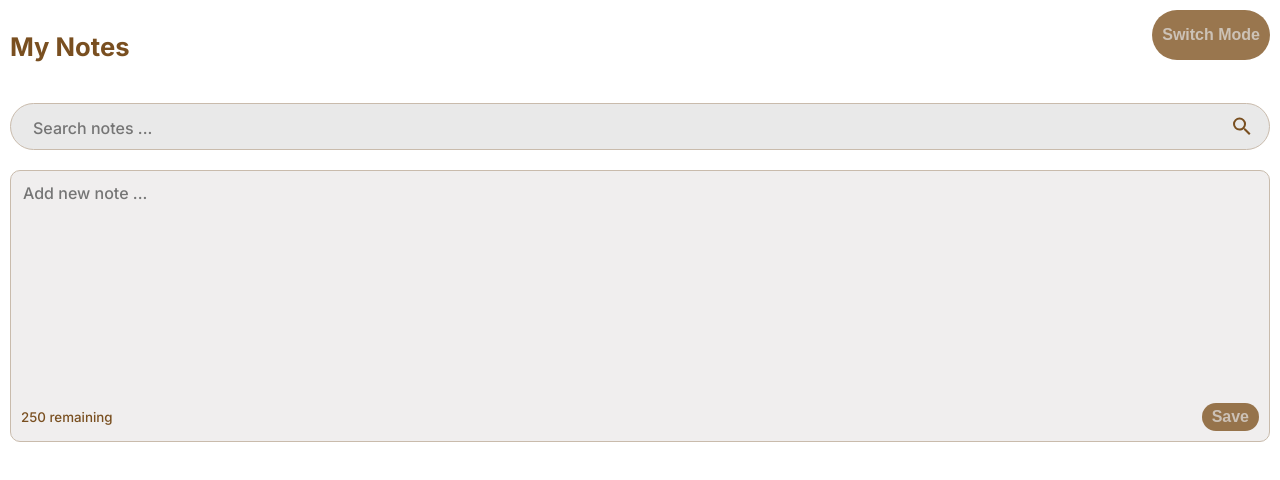
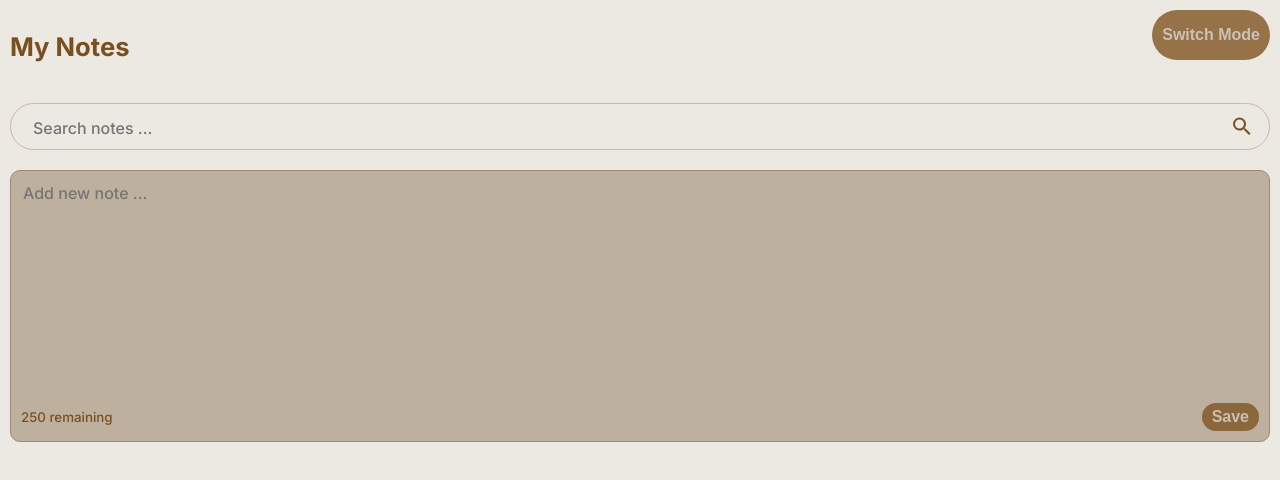
Before and after one commit to Jalal-Elhajouji/react-notes-app, a React (Vite) app: page / in a window 1280 px wide. Shown: the top 480 px of the page. Built offline with nearby package versions, Linux system fonts and the light colour scheme.

Commit message:
Update background colors in index.css

```diff
--- a/src/index.css
+++ b/src/index.css
@@ -4,17 +4,18 @@
 body{
     font-family: 'Inter', sans-serif;
     margin: 0;
+    background-color: #ECE8E2;
 }
 
 /*///////////////////// Note style */
 
 .note{
-    background-color: #F0F5FE;
+    background-color: #66c2b347;
     margin: 10px;
     padding: 10px;
     min-height: 250px;
     min-width: 250px;
-    border: 1.5px solid #BED6FD;
+    border: 1.5px solid #56b3abdd;
     border-radius: 10px;
     display: flex;
     flex-direction: column;
@@ -34,8 +35,8 @@ body{
      grid-template-columns: repeat(auto-fit, minmax(280px, 1fr));
 }
 .note.add{
-    background-color: #e8e5e5a7;
-    border: 1.5px solid #c9bbac;
+    background-color: #69492159;
+    border: 1.5px solid #9f8a73;
     color: #794f20;
 }
 textarea{
@@ -82,7 +83,7 @@ textarea{
 
 /*///////////////////// Search */
 .search{
-    background-color: #e9e9e9;
+    background-color: #ECE8E2;
     display: flex;
     margin: 10px;
     padding: 10px;
@@ -139,14 +140,14 @@ textarea{
 }
 
 .dark-mode .note{
-    background-color: #1d2023;
-    border: 1.5px solid #647897;
+    background-color: #283f43bd;
+    border: 1.5px solid #64789785;
     color: #e8e5e5;
 }
 
 .dark-mode .note.add{
-    background-color: #4d4d4d;
-    border: 1.5px solid #c9bbac;
+    background-color: #513d2982;
+    border: 1.5px solid #c9bbac82;
     color: #e8e5e5;
 }
 
```
